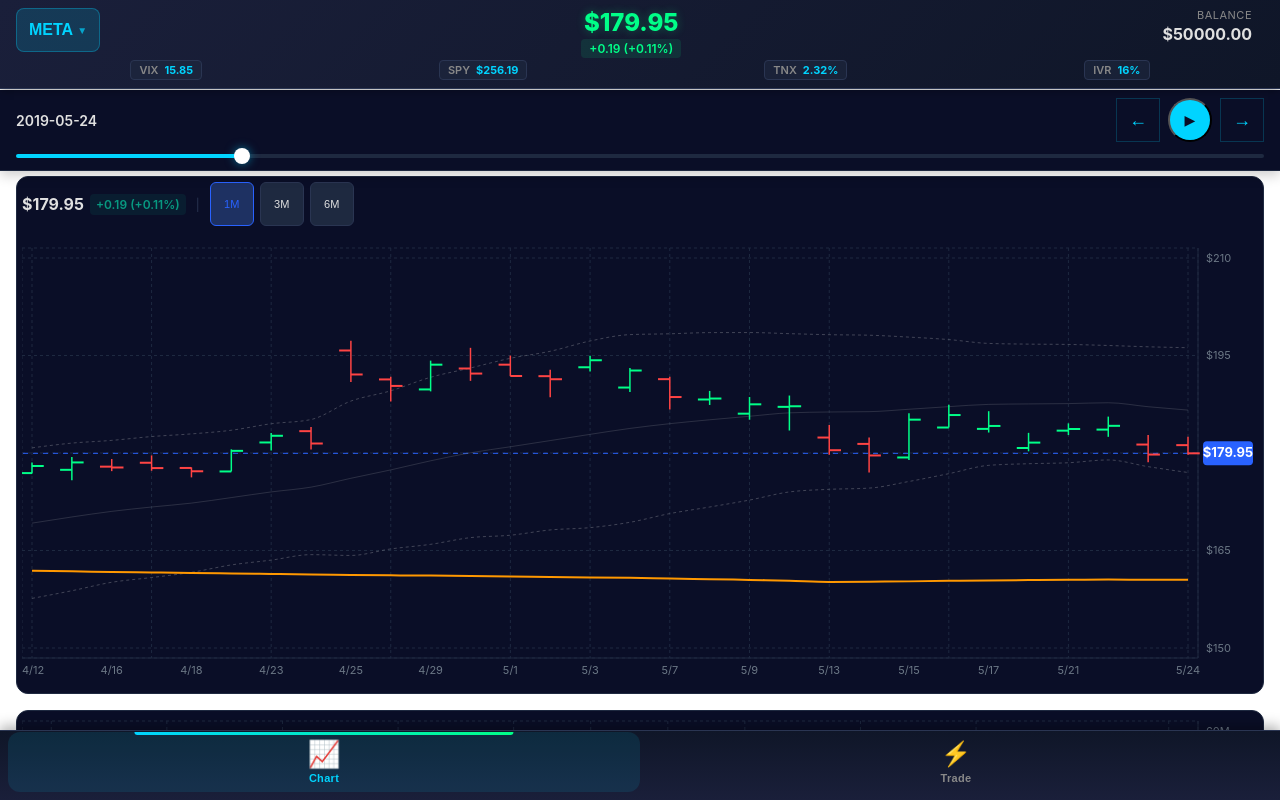
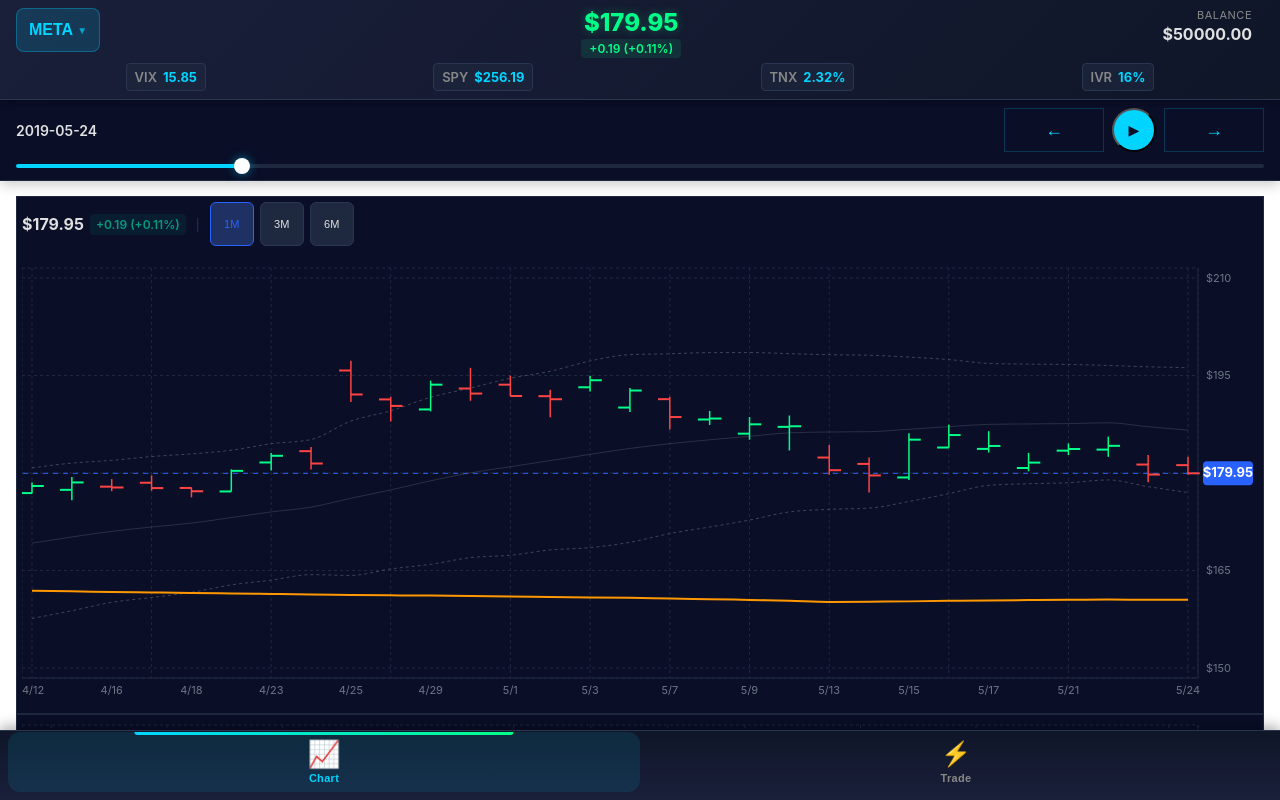
Before and after one commit to iliutaadrian/options_trading_simulator, a React (Vite) app: page / in a window 1280 px wide. Both pictures are taken after a click on the button "Chart". Built offline with nearby package versions, Linux system fonts and the light colour scheme.

Commit message:
feat: dashboard charts

```diff
--- a/src/App.css
+++ b/src/App.css
@@ -34,7 +34,7 @@ body {
 /* Fixed Timeline Controls */
 .fixed-timeline-controls {
   position: fixed;
-  top: 90px;
+  top: 100px;
   left: 0;
   right: 0;
   background: #0a0e27;
@@ -115,7 +115,7 @@ body {
   color: #00d4ff;
   padding: 4px;
   font-size: 18px;
-  width: 32px;
+  width: 100px;
   height: 32px;
   border: 1px solid rgba(0, 212, 255, 0.2);
 }
@@ -141,7 +141,7 @@ body {
 /* Mobile Content Area */
 .mobile-content {
   position: fixed;
-  top: 160px;
+  top: 180px;
   /* Adjusted for header + compact timeline */
   left: 0;
   right: 0;
@@ -344,14 +344,9 @@ input[type="submit"] {
   padding: 16px;
 }
 
-.chart-section {
-  margin-bottom: 16px;
-}
-
 .tradingview-style {
   background: #0a0e27;
   border: 1px solid #1e2940;
-  border-radius: 12px;
   padding: 5px;
 }
 
--- a/src/App.jsx
+++ b/src/App.jsx
@@ -35,6 +35,7 @@ function App() {
 
   // Stock and date settings
   const [symbol, setSymbol] = useState('META');
+  const [indicatorChart, setIndicatorChart] = useState(null); // null = show main stock chart, otherwise show the selected indicator
   const startDate = '2019-01-01';
   const endDate = '2025-11-14';
 
@@ -88,6 +89,69 @@ function App() {
   const currentTnx = tnxData.find(p => p.date === currentDate)?.close || null;
   const currentRiskFreeRate = currentTnx ? currentTnx / 100 : 0.045;
   const currentIVRank = rawData && currentIndex >= 0 ? calculateIVRank(rawData, currentIndex) : null;
+
+  // Get data for indicator chart if selected
+  const getDataForIndicator = (indicator) => {
+    switch(indicator) {
+      case 'VIX':
+        return addIndicatorsToData(vixData.map(d => ({
+          ...d,
+          close: d.close,
+          high: d.high,
+          low: d.low,
+          open: d.open,
+          volume: d.volume,
+          date: d.date
+        })));
+      case 'SPY':
+        return addIndicatorsToData(spyData.map(d => ({
+          ...d,
+          close: d.close,
+          high: d.high,
+          low: d.low,
+          open: d.open,
+          volume: d.volume,
+          date: d.date
+        })));
+      case 'TNX':
+        return addIndicatorsToData(tnxData.map(d => ({
+          ...d,
+          close: d.close,
+          high: d.high,
+          low: d.low,
+          open: d.open,
+          volume: d.volume,
+          date: d.date
+        })));
+      case 'IVR':
+        // Calculate IVR for each date in the main price data
+        const ivrData = [];
+        const sortedData = [...rawData].sort((a, b) => new Date(a.date) - new Date(b.date));
+
+        for (let i = 0; i < sortedData.length; i++) {
+          const ivRank = calculateIVRank(sortedData, i);
+          if (ivRank !== null) {
+            ivrData.push({
+              date: sortedData[i].date,
+              close: ivRank * 100, // Convert to percentage
+              high: ivRank * 100,
+              low: ivRank * 100,
+              open: ivRank * 100,
+              volume: sortedData[i].volume,
+              iv: sortedData[i].iv
+            });
+          } else {
+            // If IVR is null, we can't calculate it, so skip
+            continue;
+          }
+        }
+        return addIndicatorsToData(ivrData);
+      default:
+        return priceData;
+    }
+  };
+
+  const chartData = indicatorChart ? getDataForIndicator(indicatorChart) : priceData;
 
   const [strikes, setStrikes] = useState(() => generateStrikePrices(currentPrice));
   const [expirations, setExpirations] = useState(() => generateExpirationDates(currentDate));
@@ -281,6 +345,16 @@ function App() {
 
   const profitableTrades = closedPositions.filter(p => p.realizedPnL > 0).length;
 
+  const handleIndicatorClick = (indicator) => {
+    if (indicatorChart === indicator) {
+      // If clicking the same indicator, go back to stock chart
+      setIndicatorChart(null);
+    } else {
+      // Otherwise switch to the selected indicator
+      setIndicatorChart(indicator);
+    }
+  };
+
   return (
     <div className="app mobile-app">
       <CompactHeader
@@ -295,6 +369,8 @@ function App() {
         spy={currentSPY}
         tnx={currentRiskFreeRate * 100}
         ivRank={currentIVRank}
+        onIndicatorClick={handleIndicatorClick}
+        onPriceClick={() => setIndicatorChart(null)}
       />
 
       {/* Fixed Timeline Controls */}
@@ -342,7 +418,7 @@ function App() {
       <div className="mobile-content">
         {activeTab === 'chart' && (
           <div className="tab-content">
-            <PriceChart data={priceData} currentIndex={currentIndex} />
+            <PriceChart data={chartData} currentIndex={currentIndex} indicator={indicatorChart} />
           </div>
         )}
 
--- a/src/components/CompactHeader.css
+++ b/src/components/CompactHeader.css
@@ -24,7 +24,7 @@
     justify-content: space-around;
     overflow-x: auto;
     gap: 8px;
-    padding: 0 16px 8px 16px;
+    padding: 3px 16px 8px 16px;
     -webkit-overflow-scrolling: touch;
     scrollbar-width: none;
     /* Firefox */
@@ -39,12 +39,12 @@
     flex: 0 0 auto;
     background: rgba(30, 41, 64, 0.6);
     border: 1px solid #2a3552;
-    padding: 2px 8px;
+    padding: 5px 8px;
     border-radius: 4px;
     display: flex;
     align-items: center;
     gap: 6px;
-    font-size: 11px;
+    font-size: 13px;
 }
 
 .indicator-chip.high-iv {
--- a/src/components/CompactHeader.jsx
+++ b/src/components/CompactHeader.jsx
@@ -12,7 +12,9 @@ const CompactHeader = ({
     spy,
     tnx,
     ivRank,
-    onBalanceClick
+    onBalanceClick,
+    onIndicatorClick,
+    onPriceClick
 }) => {
     const isPositive = priceChange >= 0;
 
@@ -27,7 +29,7 @@ const CompactHeader = ({
                 </div>
 
                 <div className="compact-header-center">
-                    <div className="current-price-display">
+                    <div className="current-price-display" onClick={onPriceClick} style={{ cursor: 'pointer' }}>
                         ${price.toFixed(2)}
                     </div>
                     <div className={`price-change-compact ${isPositive ? 'positive' : 'negative'}`}>
@@ -46,25 +48,25 @@ const CompactHeader = ({
             {/* Market Indicators Scrollable Row */}
             <div className="market-indicators-scroll">
                 {vix !== null && (
-                    <div className="indicator-chip">
+                    <div className="indicator-chip" onClick={() => onIndicatorClick && onIndicatorClick('VIX')}>
                         <span className="indicator-label">VIX</span>
                         <span className="indicator-value">{vix.toFixed(2)}</span>
                     </div>
                 )}
                 {spy !== null && (
-                    <div className="indicator-chip">
+                    <div className="indicator-chip" onClick={() => onIndicatorClick && onIndicatorClick('SPY')}>
                         <span className="indicator-label">SPY</span>
                         <span className="indicator-value">${spy.toFixed(2)}</span>
                     </div>
                 )}
                 {tnx !== null && (
-                    <div className="indicator-chip">
+                    <div className="indicator-chip" onClick={() => onIndicatorClick && onIndicatorClick('TNX')}>
                         <span className="indicator-label">TNX</span>
                         <span className="indicator-value">{(tnx).toFixed(2)}%</span>
                     </div>
                 )}
                 {ivRank !== null && (
-                    <div className={`indicator-chip ${ivRank >= 0.5 ? 'high-iv' : ''}`}>
+                    <div className={`indicator-chip ${ivRank >= 0.5 ? 'high-iv' : ''}`} onClick={() => onIndicatorClick && onIndicatorClick('IVR')}>
                         <span className="indicator-label">IVR</span>
                         <span className="indicator-value">{(ivRank * 100).toFixed(0)}%</span>
                     </div>
--- a/src/components/PriceChart.jsx
+++ b/src/components/PriceChart.jsx
@@ -142,17 +142,29 @@ const BarShape = (props) => {
   );
 };
 
-const CustomTooltip = ({ active, payload }) => {
+const CustomTooltip = ({ active, payload, indicator }) => {
   if (active && payload && payload.length) {
     const data = payload[0].payload;
     return (
       <div className="custom-tooltip">
         <p className="label">{data.date}</p>
+        {indicator === 'IVR' ? (
+          <>
+            <p>Value: {data.close}%</p>
+            <p>High: {data.high}%</p>
+            <p>Low: {data.low}%</p>
+            <p>Open: {data.open}%</p>
+            <p>Close: {data.close}%</p>
+          </>
+        ) : (
+          <>
             <p>Open: ${data.open}</p>
             <p>High: ${data.high}</p>
             <p>Low: ${data.low}</p>
             <p>Close: ${data.close}</p>
             <p>Volume: {(data.volume / 1000000).toFixed(2)}M</p>
+          </>
+        )}
         {data.rsi && <p>RSI: {data.rsi.toFixed(2)}</p>}
       </div>
     );
@@ -160,7 +172,7 @@ const CustomTooltip = ({ active, payload }) => {
   return null;
 };
 
-const PriceChart = ({ data, currentIndex, vixData }) => {
+const PriceChart = ({ data, currentIndex, vixData, indicator }) => {
   const [timeframe, setTimeframe] = React.useState('1M');
   const [chartType, setChartType] = React.useState('bars');
 
@@ -199,9 +211,20 @@ const PriceChart = ({ data, currentIndex, vixData }) => {
   // Calculate price change for header
   const latestData = dataWithVolumeSMA[dataWithVolumeSMA.length - 1];
   const previousData = dataWithVolumeSMA[dataWithVolumeSMA.length - 2];
-  const priceChange = latestData && previousData ? latestData.close - previousData.close : 0;
-  const priceChangePercent = previousData ? (priceChange / previousData.close) * 100 : 0;
-  const isPositive = priceChange >= 0;
+  let priceChange = 0;
+  let priceChangePercent = 0;
+  let isPositive = true;
+
+  if (indicator !== 'IVR') {
+    priceChange = latestData && previousData ? latestData.close - previousData.close : 0;
+    priceChangePercent = previousData && previousData.close !== 0 ? (priceChange / previousData.close) * 100 : 0;
+    isPositive = priceChange >= 0;
+  } else {
+    // For IVR, we'll show the change in percentage points
+    priceChange = latestData && previousData ? latestData.close - previousData.close : 0;
+    // For IVR, we just show the change in percentage points (not percentage change)
+    isPositive = priceChange >= 0;
+  }
 
   return (
     <div className="chart-container">
@@ -210,11 +233,17 @@ const PriceChart = ({ data, currentIndex, vixData }) => {
           <div className="chart-title">
             {latestData && (
               <div className="chart-price-info">
-                <span className="current-price">${latestData.close.toFixed(2)}</span>
+                {indicator && (
+                  <span className="indicator-name">{indicator} </span>
+                )}
+                <span className="current-price">
+                  {indicator === 'IVR' ? `${latestData.close.toFixed(2)}%` : `$${latestData.close.toFixed(2)}`}
+                </span>
+                {indicator !== 'IVR' && (
                   <span className={`price-change ${isPositive ? 'positive' : 'negative'}`}>
                     {isPositive ? '+' : ''}{priceChange.toFixed(2)} ({isPositive ? '+' : ''}{priceChangePercent.toFixed(2)}%)
                   </span>
-
+                )}
                 <span className="chart-type-separator">|</span>
 
                 {['1M', '3M', '6M'].map((tf) => (
@@ -257,7 +286,7 @@ const PriceChart = ({ data, currentIndex, vixData }) => {
               domain={['auto', 'auto']}
               tick={{ fill: '#6B7785', fontSize: 11 }}
               stroke="#1e2940"
-              tickFormatter={(value) => `$${value.toFixed(0)}`}
+              tickFormatter={(value) => indicator === 'IVR' ? `${value.toFixed(0)}%` : `$${value.toFixed(0)}`}
               tickLine={false}
               orientation="right"
               padding={{ top: 10, bottom: 10 }}
@@ -269,7 +298,7 @@ const PriceChart = ({ data, currentIndex, vixData }) => {
               strokeWidth={1}
               strokeDasharray="5 5"
               label={{
-                value: `$${latestData?.close.toFixed(2)}`,
+                value: indicator === 'IVR' ? `${latestData?.close.toFixed(2)}%` : `$${latestData?.close.toFixed(2)}`,
                 fill: '#FFFFFF',
                 fontSize: 13,
                 fontWeight: 'bold',
@@ -281,13 +310,13 @@ const PriceChart = ({ data, currentIndex, vixData }) => {
                       <rect
                         x={viewBox.width + viewBox.x + 5}
                         y={viewBox.y - 12}
-                        width={50}
+                        width={indicator === 'IVR' ? 60 : 50}
                         height={24}
                         fill="#2962FF"
                         rx={4}
                       />
                       <text
-                        x={viewBox.width + viewBox.x + 30}
+                        x={viewBox.width + viewBox.x + (indicator === 'IVR' ? 35 : 30)}
                         y={viewBox.y + 4}
                         fill="#FFFFFF"
                         fontSize={13}
@@ -301,7 +330,7 @@ const PriceChart = ({ data, currentIndex, vixData }) => {
                 }
               }}
             />
-            <Tooltip content={<CustomTooltip />} cursor={{ stroke: '#4a5568', strokeWidth: 1, strokeDasharray: '5 5' }} />
+            <Tooltip content={<CustomTooltip indicator={indicator} />} cursor={{ stroke: '#4a5568', strokeWidth: 1, strokeDasharray: '5 5' }} />
 
             {/* Bollinger Bands */}
             <Line
@@ -517,7 +546,7 @@ const PriceChart = ({ data, currentIndex, vixData }) => {
               orientation="right"
               padding={{ top: 10, bottom: 10 }}
             />
-            <Tooltip cursor={{ fill: 'rgba(42, 53, 82, 0.3)' }} />
+            <Tooltip content={<CustomTooltip indicator={indicator} />} cursor={{ fill: 'rgba(42, 53, 82, 0.3)' }} />
             <Bar dataKey="volume" fill="#2962FF" opacity={0.6} />
             <Line
               type="monotone"
@@ -594,7 +623,7 @@ const PriceChart = ({ data, currentIndex, vixData }) => {
                 }
               }}
             />
-            <Tooltip cursor={{ stroke: '#4a5568', strokeWidth: 1, strokeDasharray: '5 5' }} />
+            <Tooltip content={<CustomTooltip indicator={indicator} />} cursor={{ stroke: '#4a5568', strokeWidth: 1, strokeDasharray: '5 5' }} />
             <ReferenceLine y={70} stroke="#F23645" strokeDasharray="3 3" strokeWidth={1} opacity={0.5} />
             <ReferenceLine y={30} stroke="#089981" strokeDasharray="3 3" strokeWidth={1} opacity={0.5} />
             <Line
```
Lines whose indentation alone changed are shown as unchanged.
